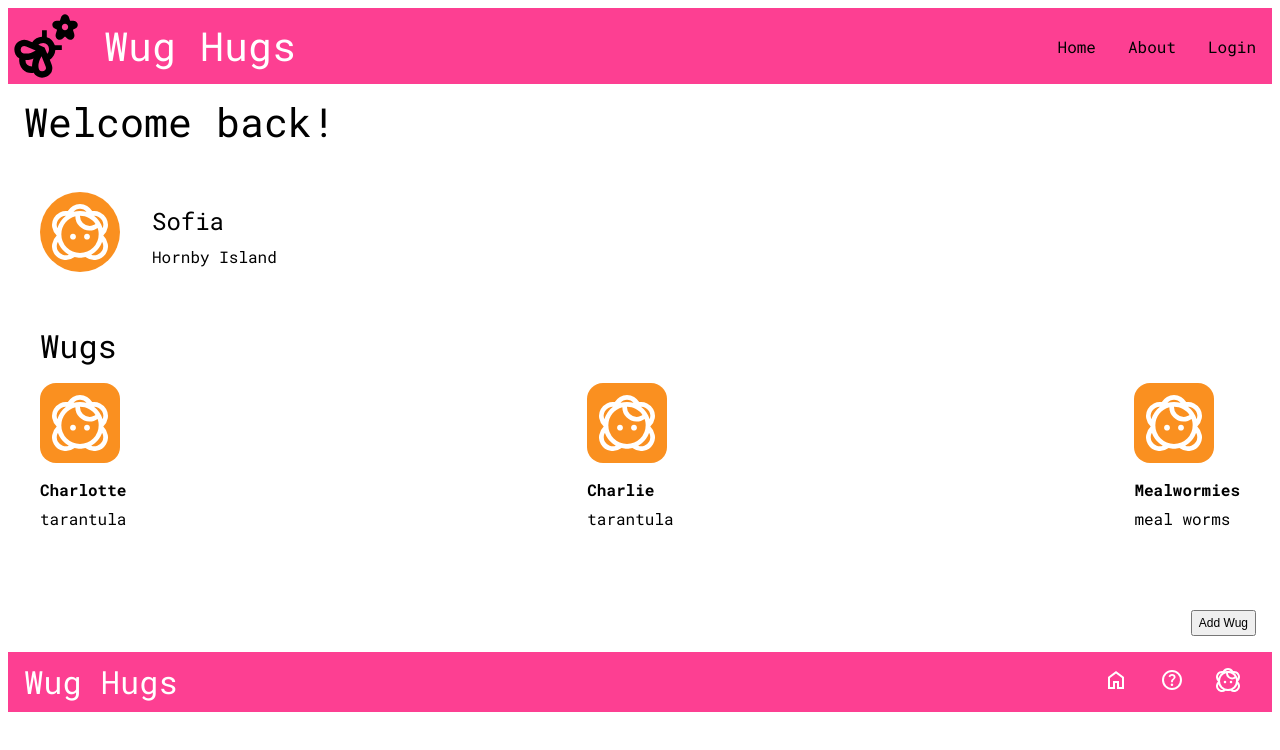
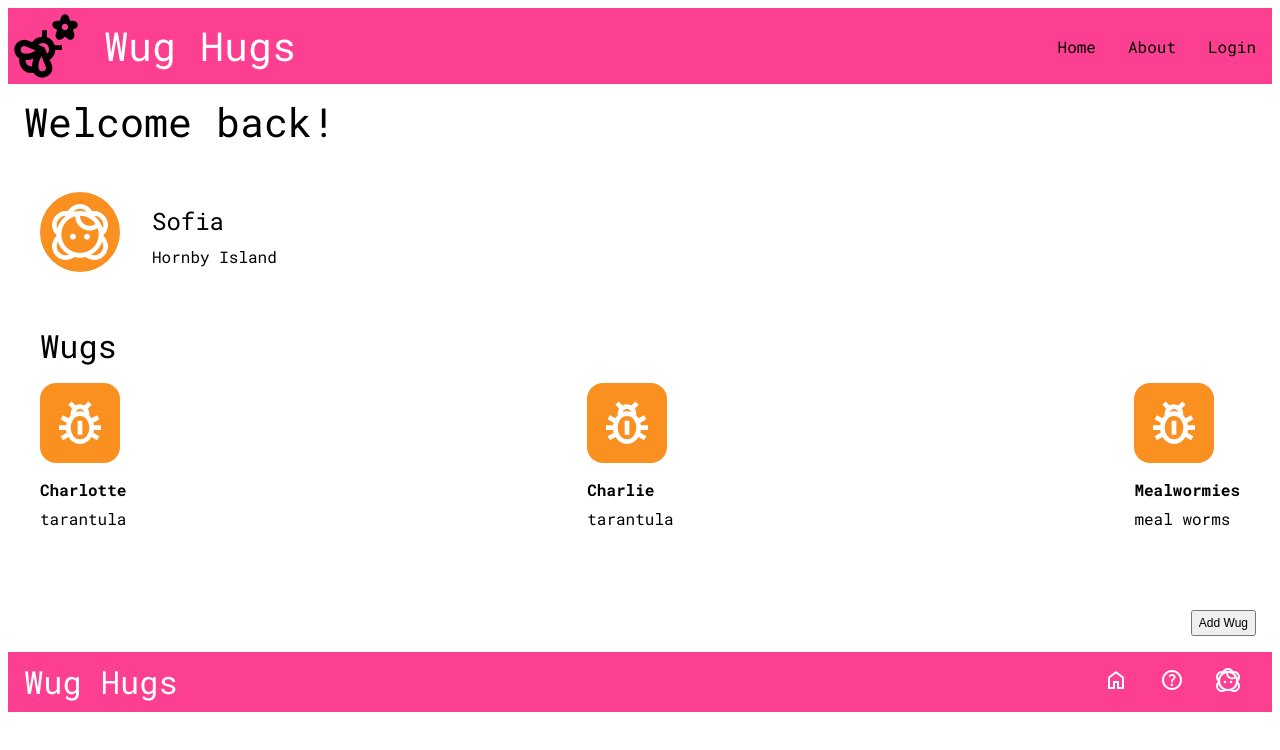
Before and after one commit to spaco22/wughugs-client, a React (Vite) app: page /user in a window 1280 px wide. Shown: the top 750 px of the page. Built offline with nearby package versions, Linux system fonts and the light colour scheme.

Commit message:
change wug icon

```diff
--- a/src/Pages/UserPage/UserPage.scss
+++ b/src/Pages/UserPage/UserPage.scss
@@ -59,7 +59,7 @@
         width: 5rem;
         height: 5rem;
         border-radius: 1rem;
-        background-image: url("../../assets/icons/login-w.svg");
+        background-image: url("../../assets/icons/wug-w.svg");
         background-size: 3.5rem;
         background-repeat: no-repeat;
         background-position: center;
```
